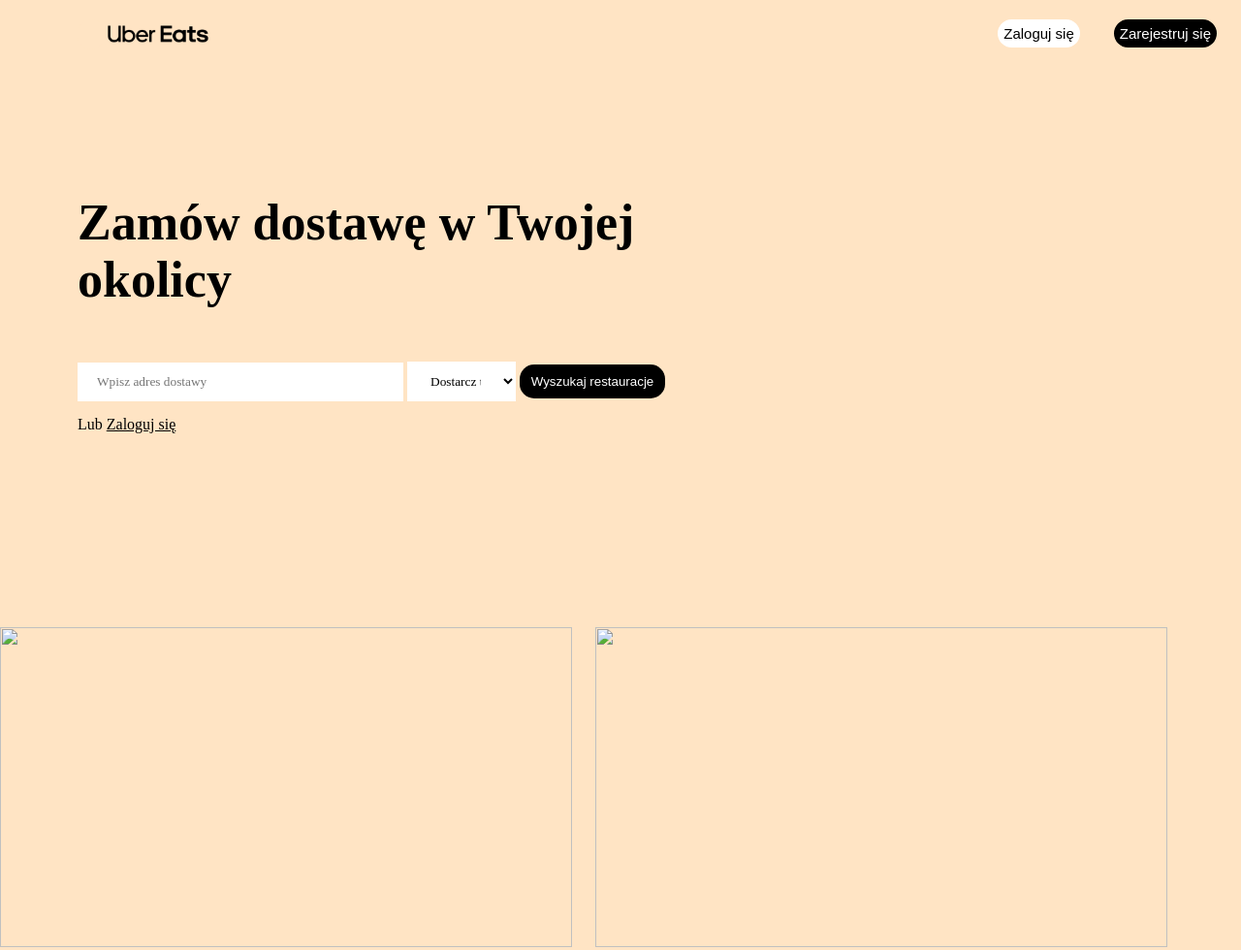
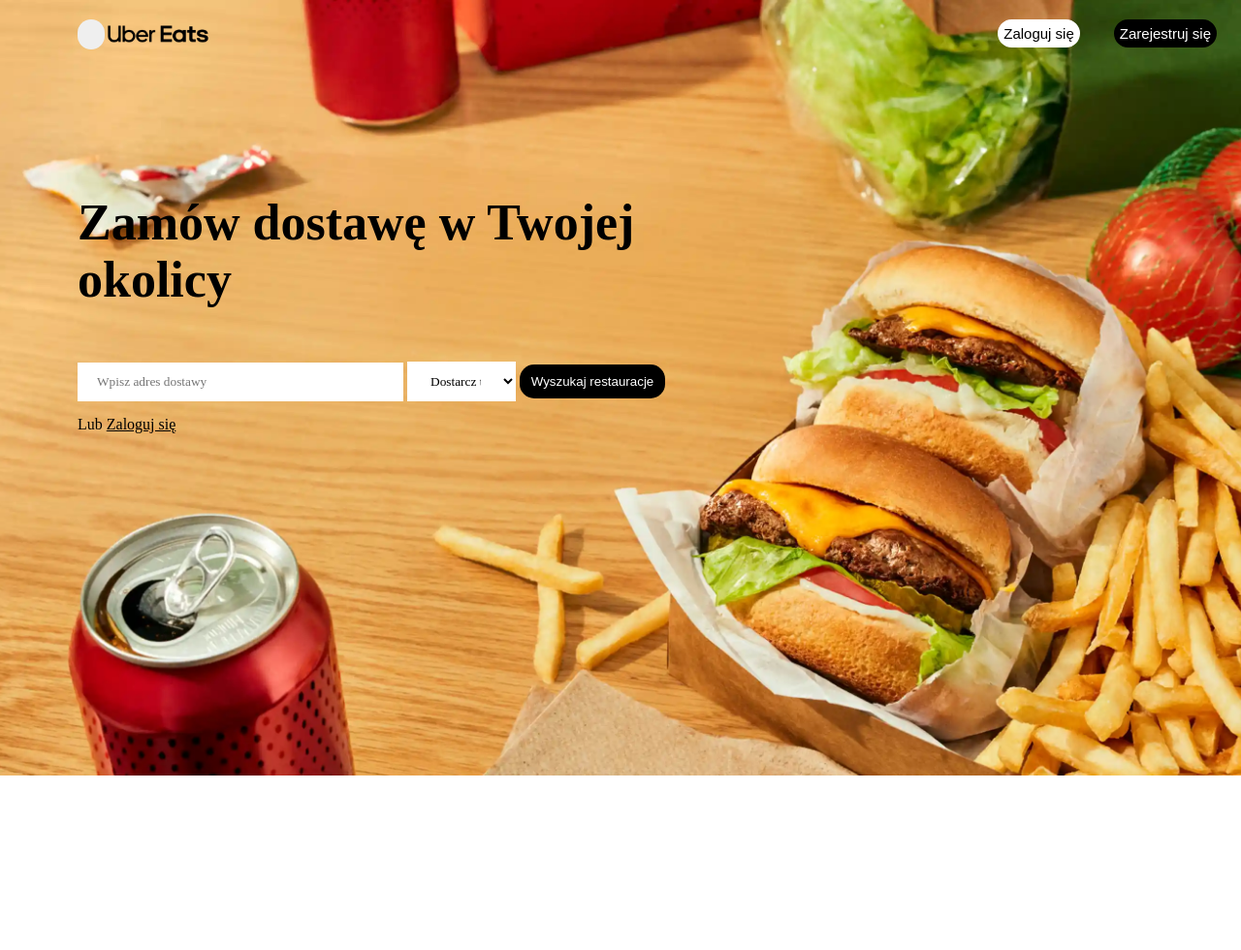
Before and after one commit to sofiyooo/uberEats, a plain HTML site: page index.html in a window 1280 px wide. Shown: the top 980 px of the page at 97% size. Drawn offline with Linux system fonts and the light colour scheme.

Commit message:
styling hero image

```diff
--- a/design.css
+++ b/design.css
@@ -57,3 +57,16 @@
     cursor: pointer;
     padding-right: 24px;
 }
+/*hero design*/
+#baner{
+    background-image: url(baner.jpg);
+    overflow: hidden;
+    width: 100vw;
+    height: 100vh;
+    background-repeat: no-repeat;
+    background-position: center;
+    background-attachment: fixed;
+    background-size: cover;
+    position: relative;
+}
+/*hero design*/
--- a/style.css
+++ b/style.css
@@ -1,7 +1,5 @@
 * {
     box-sizing: border-box;
-    background-color: bisque;
-
 }
 body {
     height: 100%;
```
Also changed, not shown: baner.jpg (added).
